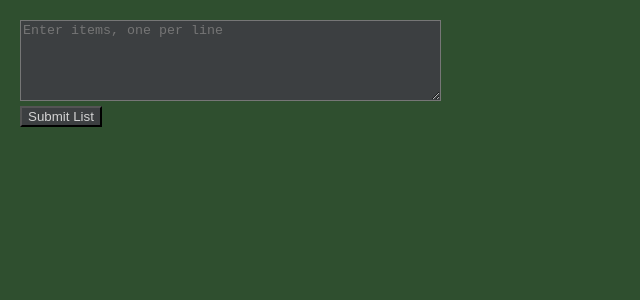
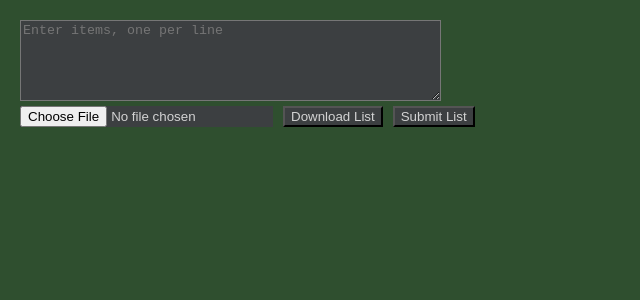
Before and after one commit to NoGardE/BinaryTierList, a React (Create React App) app: page / in a window 1280 px wide. Shown: the top 300 px of the page, without its empty margins (0-640 px from the left). Built offline with nearby package versions, Linux system fonts and the light colour scheme.

Commit message:
Saving and Loading tierlists
Also allows for removing images

```diff
--- a/src/App.tsx
+++ b/src/App.tsx
@@ -2,15 +2,20 @@ import React, { useState, useRef } from 'react';
 import { Tree, Node } from './Tree';
 import { DndProvider, useDrag, useDrop } from 'react-dnd';
 import { HTML5Backend } from 'react-dnd-html5-backend';
-import { CSSProperties } from 'react'; // Import CSSProperties for typing
+import { CSSProperties } from 'react';
 
 const BoundaryType = 'boundary';
+
+interface TierListData {
+  items: string[];
+  images: { [key: string]: string }; // Base64-encoded images
+}
 
 function App() {
   const [currentStep, setCurrentStep] = useState<'input' | 'imageUpload' | 'sorting' | 'tierSetting' | 'locked'>('input');
   const [input, setInput] = useState('');
   const [items, setItems] = useState<string[]>([]);
-  const [itemImages, setItemImages] = useState<{ [key: string]: string }>({}); // Map items to temporary image URLs
+  const [itemImages, setItemImages] = useState<{ [key: string]: string }>({}); // Map items to temporary image URLs or base64
   const [tree, setTree] = useState<Tree | null>(null);
   const [randomized, setRandomized] = useState<string[]>([]);
   const [currentIndex, setCurrentIndex] = useState(0);
@@ -26,14 +31,61 @@ function App() {
   const handleImageUpload = (item: string, e: React.ChangeEvent<HTMLInputElement>) => {
     const file = e.target.files?.[0];
     if (file) {
-      const imageUrl = URL.createObjectURL(file); // Temporary URL for local file
-      setItemImages((prev) => ({ ...prev, [item]: imageUrl }));
+      const reader = new FileReader();
+      reader.onload = () => {
+        const base64 = reader.result as string; // Base64 string
+        setItemImages((prev) => ({ ...prev, [item]: base64 }));
+      };
+      reader.readAsDataURL(file); // Read image as base64
     }
+  };
+
+  const handleRemoveImage = (item: string) => {
+    setItemImages((prev) => {
+      const newImages = { ...prev };
+      delete newImages[item]; // Remove the image for the specified item
+      return newImages;
+    });
+  };
+
+  const handleFileUpload = (e: React.ChangeEvent<HTMLInputElement>) => {
+    const file = e.target.files?.[0];
+    if (file) {
+      const reader = new FileReader();
+      reader.onload = (event) => {
+        try {
+          const data = JSON.parse(event.target?.result as string) as TierListData;
+          setInput(data.items.join('\n'));
+          setItems(data.items);
+          setItemImages(data.images);
+          setCurrentStep('imageUpload'); // Always go to imageUpload step
+        } catch (error) {
+          console.error('Error parsing file:', error);
+          alert('Invalid file format. Please upload a valid tier list file.');
+        }
+      };
+      reader.readAsText(file);
+    }
+  };
+
+  const handleDownload = () => {
+    const data: TierListData = {
+      items,
+      images: itemImages,
+    };
+    const blob = new Blob([JSON.stringify(data, null, 2)], { type: 'application/json' });
+    const url = URL.createObjectURL(blob);
+    const a = document.createElement('a');
+    a.href = url;
+    a.download = 'tierlist.json';
+    a.click();
+    URL.revokeObjectURL(url);
   };
 
   const handleSubmit = () => {
     const list = input.split('\n').map(s => s.trim()).filter(s => s);
     setItems(list);
+    setItemImages({}); // Reset images on new submit
     setCurrentStep('imageUpload');
   };
 
@@ -74,14 +126,13 @@ function App() {
         setCurrentItem(null);
         setCurrentNode(null);
         setSorted(newTree.getSorted());
-        setCurrentStep('tierSetting'); // Transition to tier-setting after sorting
+        setCurrentStep('tierSetting');
       }
     }
   };
 
   const toggleBoundary = (index: number) => {
     if (boundaries.includes(index)) {
-      // Remove boundary and allow Gap to reappear
       removeBoundary(index);
     } else if (boundaries.length < 7) {
       addBoundary(index);
@@ -101,7 +152,6 @@ function App() {
   const removeBoundary = (index: number) => {
     const newBoundaries = boundaries.filter((b) => b !== index);
     setBoundaries(newBoundaries);
-    // Adjust tierNames to remove the corresponding name if it exists
     setTierNames(tierNames.filter((_, i) => i < boundaries.length - 1 || boundaries.includes(index - 1)));
   };
 
@@ -150,7 +200,7 @@ function App() {
     });
 
     const ref = useRef<HTMLDivElement>(null);
-    drop(ref); // Connect the drop target to the ref
+    drop(ref);
 
     const style: CSSProperties = {
       height: '5px',
@@ -175,7 +225,7 @@ function App() {
     });
 
     const ref = useRef<HTMLDivElement>(null);
-    drag(ref); // Connect the drag source to the ref
+    drag(ref);
 
     const style: CSSProperties = {
       height: '5px',
@@ -204,14 +254,25 @@ function App() {
               style={{ color: '#D3D3D3', backgroundColor: '#3C3F41' }}
             />
             <br />
-            <button onClick={handleSubmit} style={{ color: '#D3D3D3', backgroundColor: '#3C3F41' }}>Submit List</button>
+            <input
+              type="file"
+              accept=".json"
+              onChange={handleFileUpload}
+              style={{ color: '#D3D3D3', backgroundColor: '#3C3F41', marginRight: '10px' }}
+            />
+            <button onClick={handleDownload} style={{ color: '#D3D3D3', backgroundColor: '#3C3F41', marginRight: '10px' }}>
+              Download List
+            </button>
+            <button onClick={handleSubmit} style={{ color: '#D3D3D3', backgroundColor: '#3C3F41' }}>
+              Submit List
+            </button>
           </div>
         )}
         {currentStep === 'imageUpload' && items.length > 0 && (
           <div>
             <h2 style={{ color: '#D3D3D3' }}>Upload Images</h2>
             <p style={{ color: '#D3D3D3', marginBottom: '10px' }}>
-              Select a local image file for each item. The preview will be shown during this session only.
+              Select a local image file for each item or load a saved tier list. Images are stored for this session or in saved files.
             </p>
             {items.map((item, idx) => (
               <div key={idx} style={{ marginBottom: '10px', display: 'flex', alignItems: 'center' }}>
@@ -223,12 +284,35 @@ function App() {
                   style={{ color: '#D3D3D3', backgroundColor: '#3C3F41', marginRight: '10px' }}
                 />
                 {itemImages[item] && (
-                  <img src={itemImages[item]} alt={`${item} preview`} style={{ width: '50px', height: '50px', objectFit: 'cover', marginLeft: '10px' }} />
+                  <>
+                    <img
+                      src={itemImages[item]}
+                      alt={`${item} preview`}
+                      style={{ width: '50px', height: '50px', objectFit: 'cover', marginLeft: '10px', marginRight: '10px' }}
+                    />
+                    <button
+                      onClick={() => handleRemoveImage(item)}
+                      style={{ color: '#D3D3D3', backgroundColor: '#3C3F41' }}
+                    >
+                      Remove Image
+                    </button>
+                  </>
                 )}
               </div>
             ))}
             <br />
-            <button onClick={handleStartSorting} style={{ color: '#D3D3D3', backgroundColor: '#3C3F41' }}>Start Sorting</button>
+            <input
+              type="file"
+              accept=".json"
+              onChange={handleFileUpload}
+              style={{ color: '#D3D3D3', backgroundColor: '#3C3F41', marginRight: '10px' }}
+            />
+            <button onClick={handleDownload} style={{ color: '#D3D3D3', backgroundColor: '#3C3F41', marginRight: '10px' }}>
+              Save Tier List
+            </button>
+            <button onClick={handleStartSorting} style={{ color: '#D3D3D3', backgroundColor: '#3C3F41' }}>
+              Start Sorting
+            </button>
           </div>
         )}
         {currentStep === 'sorting' && currentNode && currentItem && (
```
